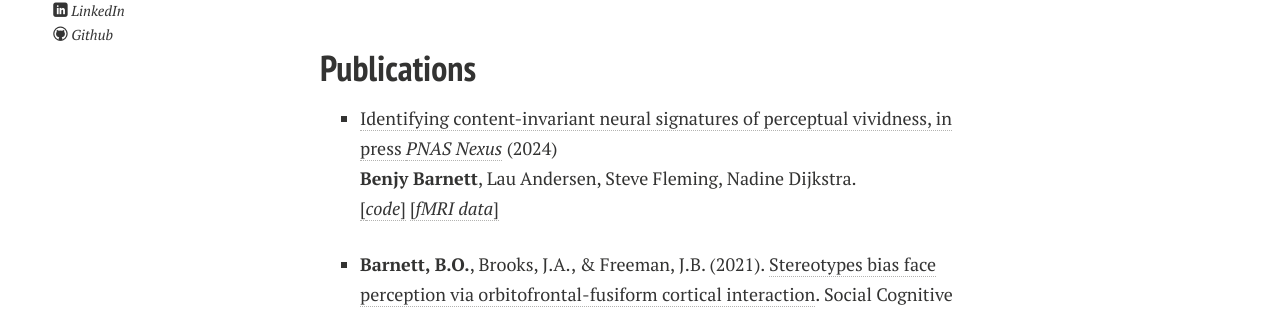
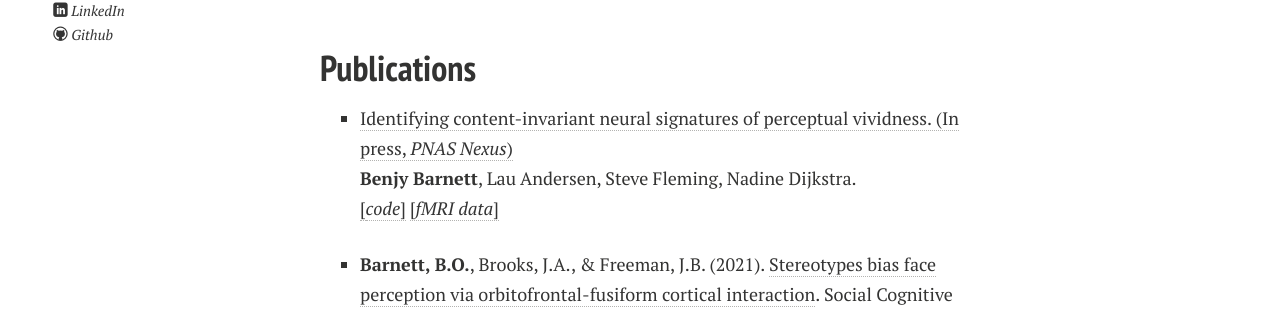
Before and after one commit to benjybarnett/benjybarnett.github.io, a Jekyll site: the page built from publications.md, in a window 1280 px wide. Shown: the part 287-596 px from the top of the page. Built offline with Jekyll 4.4.1, drawn with Linux system fonts in a browser that asks for light colours; nearby versions of some CDN libraries; comment, search, counter and statistics services are not loaded; a style sheet for code colours, icons or effects is not loaded.

Commit message:
Update publications.md

```diff
--- a/publications.md
+++ b/publications.md
@@ -14,7 +14,7 @@ title: Publications
 
 ## Publications
 
-- [Identifying content-invariant neural signatures of perceptual vividness, in press *PNAS Nexus*](https://www.biorxiv.org/content/10.1101/2022.11.30.518510v3) (2024)<br>
+- [Identifying content-invariant neural signatures of perceptual vividness. (In press, *PNAS Nexus*)](https://www.biorxiv.org/content/10.1101/2022.11.30.518510v3)<br>
 **Benjy Barnett**, Lau Andersen, Steve Fleming, Nadine Dijkstra.<br>
 [[*code*]](https://github.com/benjybarnett/abstract-awareness) [[*fMRI data*]](https://data.ru.nl/collections/di/dccn/DSC_3018030.03_435?0)
 
```
